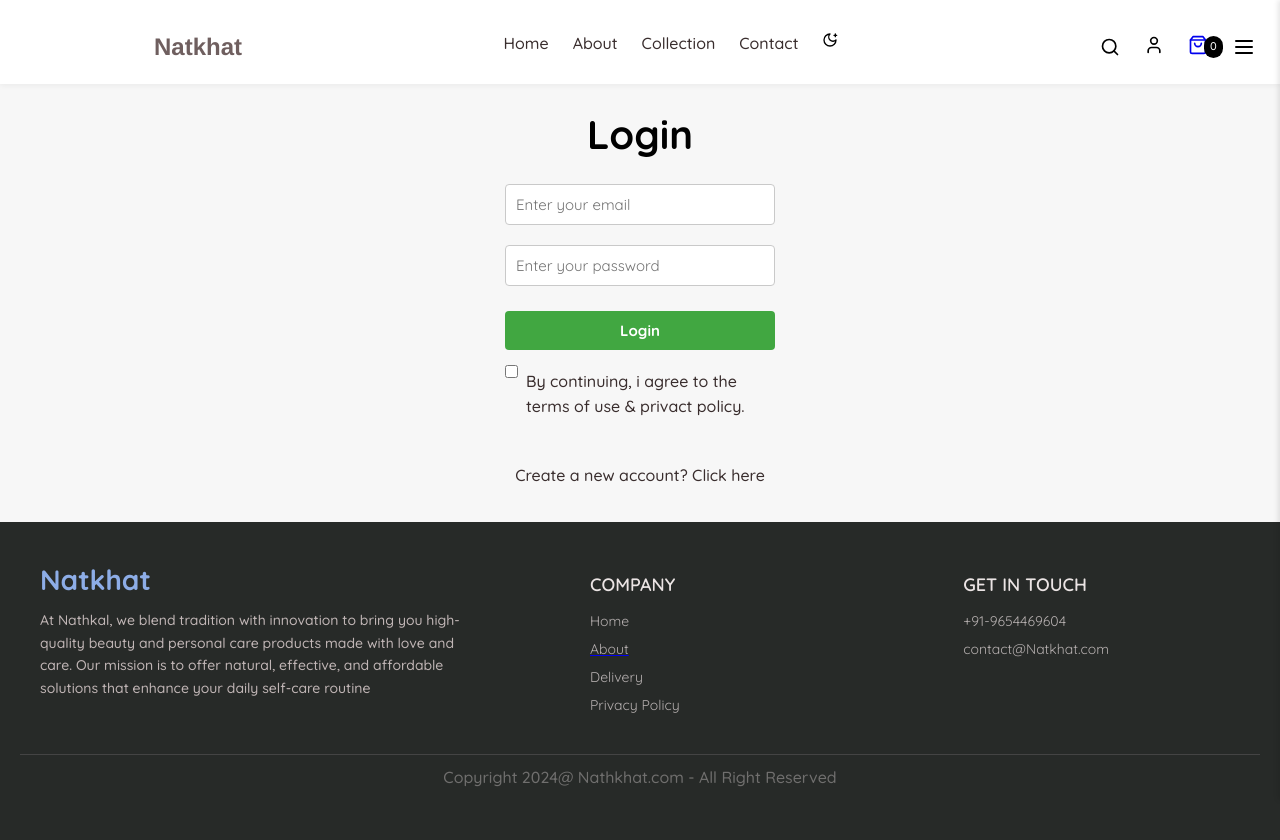
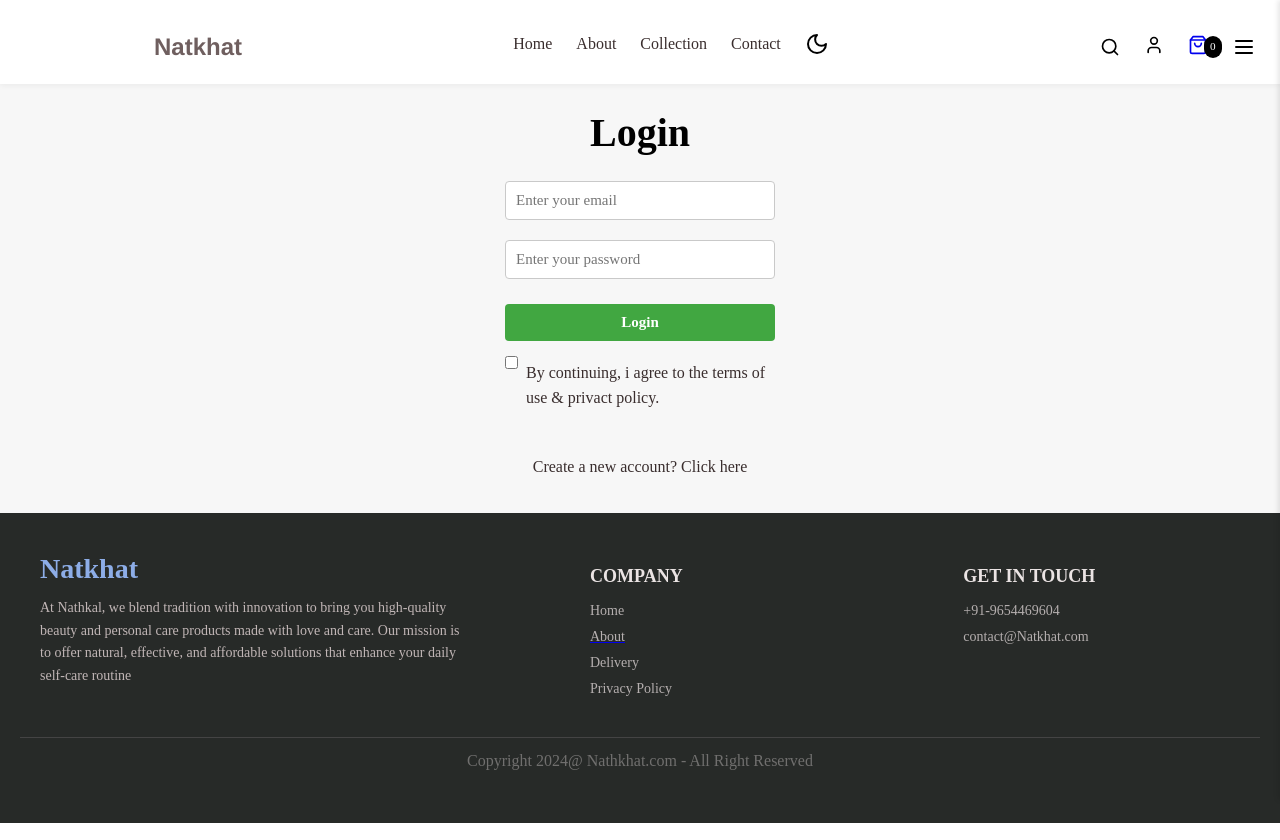
Before and after one commit to Aditya9429/Nathkat, a React (Vite) app: page /#/login in a window 1280 px wide. Built offline with nearby package versions, Linux system fonts and the light colour scheme; no server answers.

Commit message:
04/08/2025 first commit

```diff
--- a/src/component/Navbar.jsx
+++ b/src/component/Navbar.jsx
@@ -1,7 +1,7 @@
 import React, { useContext, useEffect, useRef, useState } from 'react';
 import { NavLink, Link, useNavigate } from 'react-router-dom';
 import './Navbar.css';
-import { Menu, Search, ShoppingBag, User } from 'lucide-react';
+import { Menu, MoonIcon, Search, ShoppingBag, Sun, User } from 'lucide-react';
 import { ShopContext } from '../context/ShopContext';
 import { RxCross2 } from 'react-icons/rx';
 import { LuMoonStar } from "react-icons/lu";
@@ -43,7 +43,7 @@ export default function Navbar() {
                     <NavLink to="/contact"    className={({ isActive }) => isActive ? "active" : ""}><p>Contact</p><hr /></NavLink>
 
                     <div onClick={toggleTheme} className='theme-toggle'>
-                        {theme === "light" ? <LuMoonStar /> : <CiSun />}
+                        {theme === "light" ? <MoonIcon /> : <Sun />}
                     </div>
                 </ul>
 
@@ -77,7 +77,7 @@ export default function Navbar() {
                             <p onClick={() => setVisible(false)} className='sidebar-back-text'>Back</p>
 
                             <div onClick={toggleTheme} className='theme-toggle'>
-                                {theme === "light" ? <LuMoonStar /> : <CiSun className='sun' />}
+                                {theme === "light" ? <MoonIcon /> : <Sun className='sun' />}
                             </div>
                         </div>
 
--- a/src/index.css
+++ b/src/index.css
@@ -10,8 +10,8 @@
   box-sizing: border-box;
   /* animation: fadeIn 1s ease-in-out; */
   /* font-family: "Noto Sans", sans-serif; */
-  font-family: "Quicksand", sans-serif;
-
+  /* font-family: "Quicksand", sans-serif; */
+font-family:'Times New Roman', Times, serif;
 
 }
 
--- a/src/pages/Login/Login.css
+++ b/src/pages/Login/Login.css
@@ -83,3 +83,9 @@ span{
     font-weight: 500;
     cursor: pointer;
 }
+.login:hover{
+   color: green;
+}
+.sign:hover{
+    color: blue;
+}
--- a/src/pages/Login/Login.jsx
+++ b/src/pages/Login/Login.jsx
@@ -21,8 +21,8 @@ export default function Login() {
                     <p>By continuing, i agree to the terms of use & privact policy.</p>
                 </div>
                 {currstate === "Login"
-                    ? <p>Create a new account? <span onClick={()=> setCurrState("Sign Up")}>Click here</span></p>
-                    : <p>Already have an account <span  onClick={()=> setCurrState("Login")}>Login here </span></p>
+                    ? <p >Create a new account? <span  className='sign' onClick={()=> setCurrState("Sign Up")}>Click here</span></p>
+                    : <p>Already have an account <span  className='login' onClick={()=> setCurrState("Login")}>Login here </span></p>
                 }
             </form>
     </div>
```
